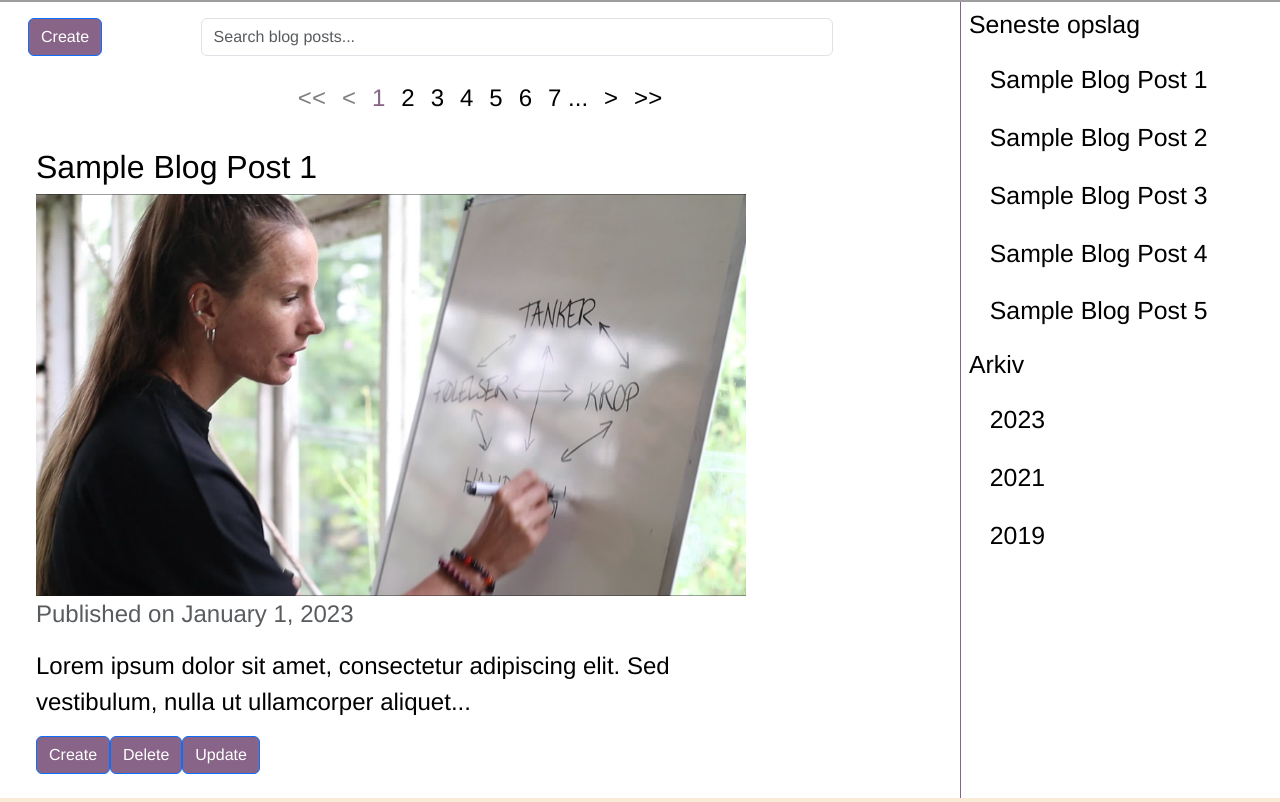
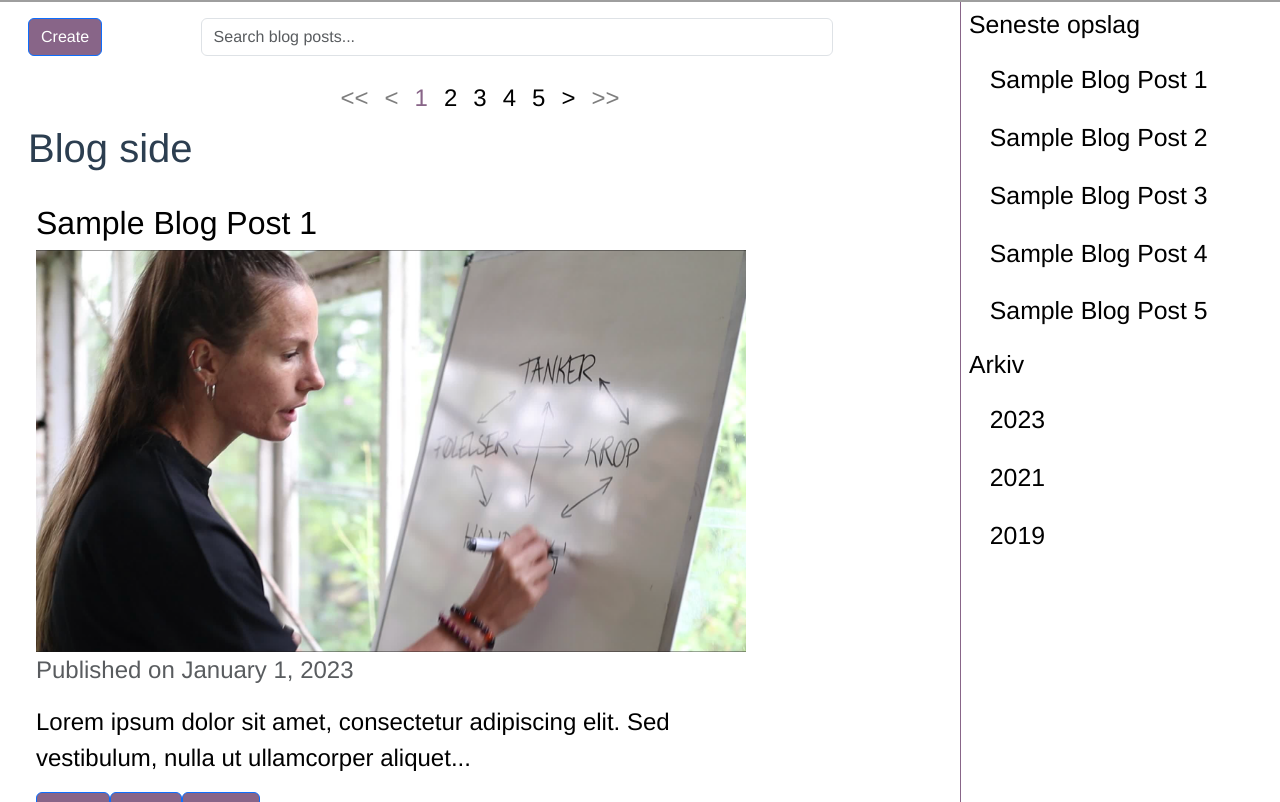
Before and after one commit to lloladin123/mw, a Vue app: page /blog in a window 1280 px wide. Shown: the part 798-1600 px from the top of the page. Built offline with nearby package versions, Linux system fonts and the light colour scheme; grey boxes are pictures that could not be loaded.

Commit message:
Small changes made to pagination to make it work more smoothly

```diff
--- a/src/components/BlogEntryPage.vue
+++ b/src/components/BlogEntryPage.vue
@@ -10,7 +10,10 @@
               class="form-control blogSearch" />
           </div>
           <!-- Pagination -->
-          <GenericPagination :current-page="currentPage" :total-pages="totalPages" @nextPage="nextPage" @previousPage="previousPage" @goToPage="goToPage"  />
+          <GenericPagination :current-page="currentPage" :total-pages="totalPages" @nextPage="nextPage"
+            @previousPage="previousPage" @goToPage="goToPage" />
+            <h1 class="ms-3" v-if="selectedYear">År {{ selectedYear }}</h1>
+            <h1 class="ms-3" v-else>Blog side</h1>
         </div>
         <!-- Render blog posts based on the current page -->
         <div v-for="(blog, index) in paginatedPosts" :key="index" class="blog-post">
@@ -44,7 +47,7 @@
           <ul>
             <!-- Render links to blog posts grouped by year -->
             <li v-for="year in uniqueYears" :key="year">
-              <router-link :to="`/Blog?Year=${year}`">{{ year }}</router-link>
+              <a @click="filterPostsByYear(year)">{{ year }}</a>
             </li>
           </ul>
         </div>
@@ -74,8 +77,9 @@ export default {
       searchQuery: '',
       currentPage: 1, // Current page number
       totalPages: 0, // Total number of pages
-      itemsPerPage: 1, // Number of items per page
-      filteredPosts: [] // Initialize filteredPosts array
+      itemsPerPage: 3, // Number of items per page
+      filteredPosts: [], // Initialize filteredPosts array
+      selectedYear: null // Store the selected year
     };
   },
   computed: {
@@ -105,14 +109,6 @@ export default {
     // Example method for search functionality
     performSearch() {
       // Implement search functionality here
-    },
-    filterPostsByYear(year) {
-      // Filter blog posts by the specified year
-      this.filteredPosts = this.blogs.filter(blog => {
-        return new Date(blog.date).getFullYear() === year;
-      });
-      // Recalculate total pages
-      this.totalPages = Math.ceil(this.filteredPosts.length / this.itemsPerPage);
     },
     showDeleteConfirmation(blog) {
       // Show delete confirmation dialog
@@ -144,12 +140,29 @@ export default {
       if (this.currentPage < this.totalPages) {
         this.currentPage++;
       }
-    },    // Method to handle page navigation
+    },
+    // Method to handle page navigation
     goToPage(page) {
       // Set currentPage to the clicked page
       this.currentPage = page;
       // You might want to fetch paginated data here based on the new currentPage
-    }
+    },
+// Method to filter posts by year
+filterPostsByYear(year) {
+  // Update the selectedYear
+  this.selectedYear = year;
+  // Filter blog posts by the specified year
+  this.filteredPosts = this.blogs.filter(blog => {
+    return new Date(blog.date).getFullYear() === year;
+  });
+  // Recalculate total pages based on the number of filtered posts
+  this.totalPages = Math.ceil(this.filteredPosts.length / this.itemsPerPage);
+  // Reset currentPage to 1 if the total pages are less than the current page
+  if (this.currentPage > this.totalPages) {
+    this.goToPage(1);
+  }
+}
+
   },
   mounted() {
     // Fetch blogs when the component is mounted
--- a/src/components/GenericPagination.vue
+++ b/src/components/GenericPagination.vue
@@ -1,5 +1,5 @@
 <template>
-  <div class="d-flex justify-content-center blogPagination">
+  <div v-if="totalPages > 0" class="d-flex justify-content-center blogPagination">
     <!-- Skip backward 7 pages button -->
     <a class="paginationButton" :class="{ disabled: currentPage <= 7 }" @click="skipBackward">&lt;&lt;</a>
 
@@ -55,15 +55,23 @@ export default {
     },
     visiblePages() {
       let startPage = 1;
-      const endPage = this.lastVisiblePage;
+      let endPage = this.lastVisiblePage;
 
       if (this.currentPage > this.visiblePageCount) {
         const setIndex = Math.ceil(this.currentPage / this.visiblePageCount);
         startPage = (setIndex - 1) * this.visiblePageCount + 1;
       }
 
-      return Array.from({ length: endPage - startPage + 1 }, (_, index) => startPage + index);
+      const pageCount = endPage - startPage + 1; // Calculate the initial page count
+
+      if (this.currentPage >= this.totalPages - this.visiblePageCount / 2) {
+        // If we're on the last set of pages, add 1 to the page count
+        endPage++;
+      }
+
+      return Array.from({ length: pageCount }, (_, index) => startPage + index);
     }
+
   },
   methods: {
     previousPage() {
--- a/src/components/ServiceList.vue
+++ b/src/components/ServiceList.vue
@@ -20,6 +20,7 @@
       @nextPage="nextPage"
       @previousPage="previousPage"
       @goToPage="goToPage"
+      :visiblePageCount="visiblePageCount"
     />
 
     <!-- Display the paginated service items -->
@@ -57,7 +58,7 @@ export default {
       selectedCategory: "",
       currentPage: 1, // Current page number
       totalPages: 0, // Total number of pages
-      itemsPerPage: 1, // Number of items per page
+      visiblePageCount: 2, // Set the value you want for visiblePageCount
     };
   },
   components: {
@@ -78,8 +79,8 @@ export default {
     },
     // Calculate paginated services
     paginatedServices() {
-      const startIndex = (this.currentPage - 1) * this.itemsPerPage;
-      const endIndex = startIndex + this.itemsPerPage;
+      const startIndex = (this.currentPage - 1) * this.visiblePageCount;
+      const endIndex = startIndex + this.visiblePageCount;
       return this.filteredServices.slice(startIndex, endIndex);
     }
   },
@@ -108,7 +109,7 @@ export default {
     // Watch for changes in filteredServices and recalculate total pages
     filteredServices: {
       handler() {
-        this.totalPages = Math.ceil(this.filteredServices.length / this.itemsPerPage);
+        this.totalPages = Math.ceil(this.filteredServices.length / this.visiblePageCount);
         if (this.currentPage > this.totalPages) {
           this.currentPage = this.totalPages;
         }
```
